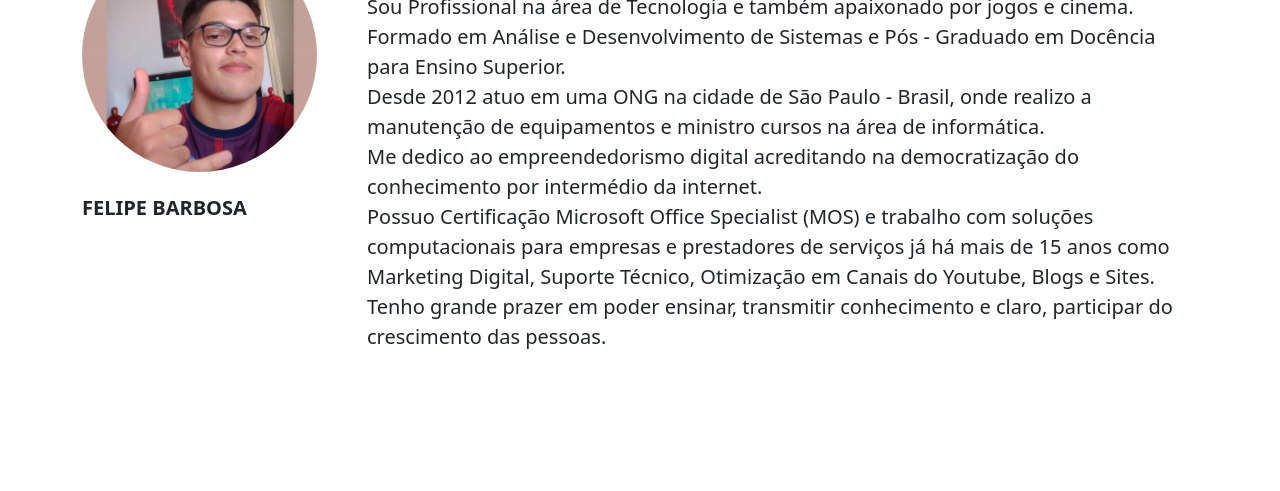
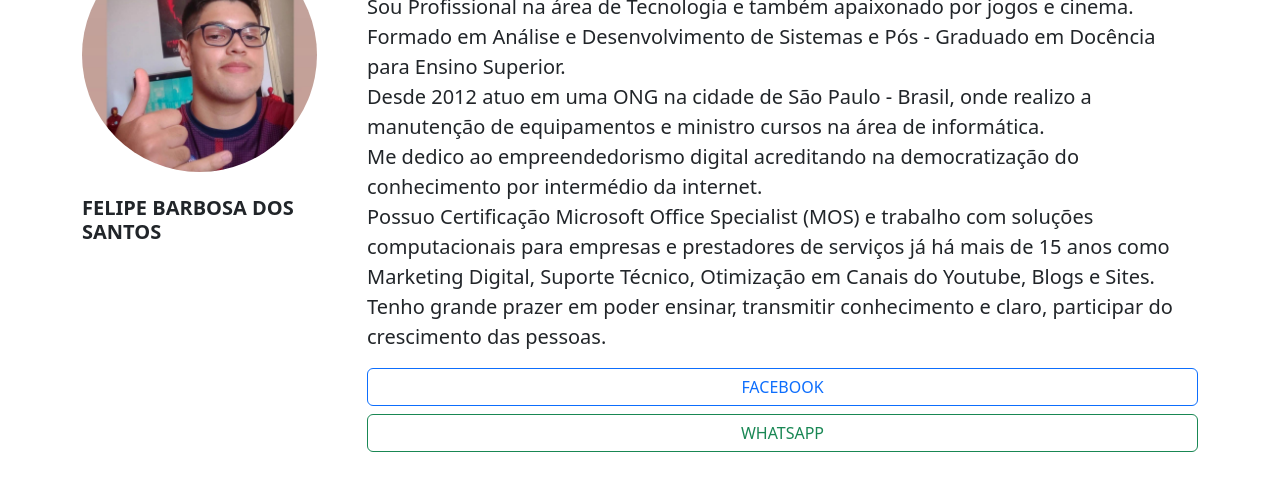
Before and after one commit to Felipe1501/bootstrapFelipe, a plain HTML site: page bootstrapFelipe/sobre.html in a window 1280 px wide. Shown: the part 161-652 px from the top of the page. Drawn offline with nearby package versions, Linux system fonts and the light colour scheme.

Commit message:
aula 37 fix: button classes

```diff
--- a/bootstrapFelipe/sobre.html
+++ b/bootstrapFelipe/sobre.html
@@ -28,7 +28,7 @@
 				width="90%" alt="responsive">
 				<br>
 				<br>
-			<h5> <strong>FELIPE BARBOSA</strong> </h5>
+			<h5> <strong>FELIPE BARBOSA DOS SANTOS</strong> </h5>
 		</div>
 
 
@@ -49,8 +49,18 @@ Tenho grande prazer em poder ensinar, transmitir conhecimento e claro, participa
 
 
 			</blockquote>
+
+			<div class="d-grid gap-2">
+				<button type="button" class="btn btn-outline-primary">FACEBOOK</button>
+				<button type="button" class="btn btn-outline-success">WHATSAPP</button>
+			  </div>
+
 		</div>
 		</div>
+	</div>
+
+	<div class="container">
+
 	</div>
     <script src="https://cdn.jsdelivr.net/npm/bootstrap@5.2.0/dist/js/bootstrap.bundle.min.js" integrity="sha384-A3rJD856KowSb7dwlZdYEkO39Gagi7vIsF0jrRAoQmDKKtQBHUuLZ9AsSv4jD4Xa" crossorigin="anonymous"></script>
 	<script src="https://cdn.jsdelivr.net/npm/@popperjs/core@2.11.5/dist/umd/popper.min.js" integrity="sha384-Xe+8cL9oJa6tN/veChSP7q+mnSPaj5Bcu9mPX5F5xIGE0DVittaqT5lorf0EI7Vk" crossorigin="anonymous"></script>
```
